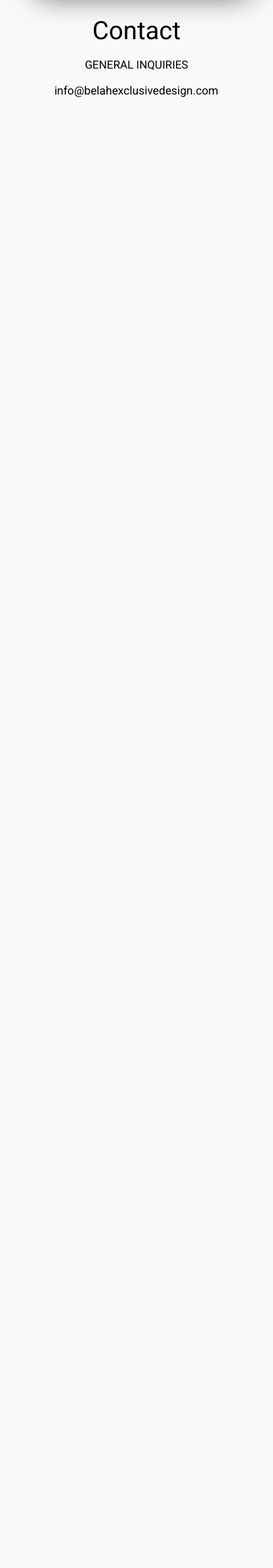
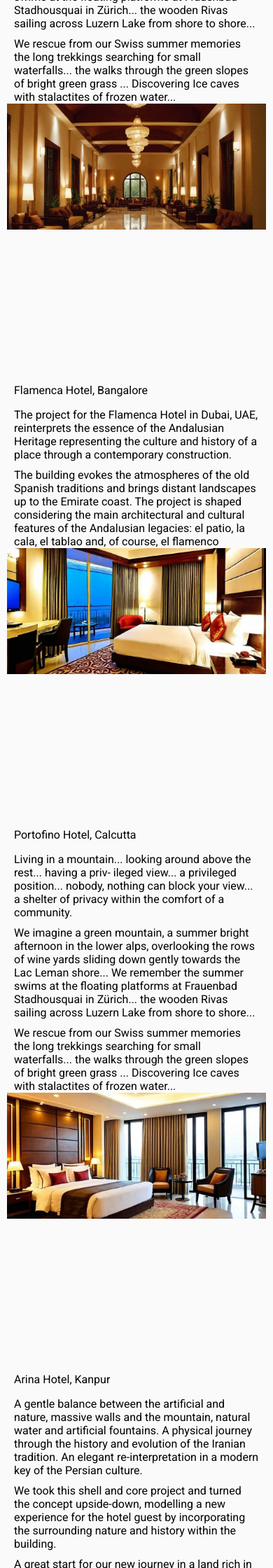
Before and after one commit to NausAlexus/Dimon-moget, a PHP site: page / in a window 390 px wide. Shown: the part 3400-5640 px from the top of the page at 70% size. Before the commit the page ends 3539 px from the top, so only its background shows below. Run offline with PHP 8.4, Linux system fonts and the light colour scheme.

Commit message:
gfhfghfgh

```diff
--- a/css/style.css
+++ b/css/style.css
@@ -290,7 +290,11 @@
     margin-top: 10px;
     object-fit: cover;
 }
-
+.content-info-text {
+    display: flex;
+    flex-direction: column;
+    gap: 10px;
+}
 .country-hotels-img{
     width: 100%;
     height: 100%;
--- a/index.html
+++ b/index.html
@@ -15,7 +15,12 @@
 <body>
 
     <header>
-        <h1 class='header-name'>ArchiHarmony</h1>
+        <div class="nav-content">
+            <h1 class='header-name'>ArchiHarmony</h1>
+            <nav>
+
+            </nav>
+        </div>
         <div class="header-backgrounds">
             <img class='header-background' src="img/header-bg.webp" alt="Background" />
             <a class='header-btn' href='https://www.flickr.com/photos/ivlualizeu/albums/72177720319105929/' target='_blank' rel='noopener noreferrer'>More</a>
@@ -41,8 +46,59 @@
             <div class="Projects">
                 <h2 class="projects-title">Residential Projects</h2>
                 <div class="slider">
-
+                    <div class="slide">
+                        <img src="img/project-1.jpg" alt="Project 1" />
+                        <h3>Royal Mirage Villa</h3>
+                        <p>Mumbai, 2021</p>
+                    </div>
+                    <div class="slide">
+                        <img src="img/project-2.jpg" alt="Project 2" />
+                        <h3>Conservatorium apartment</h3>
+                        <p>Delhi, 2020</p>
+                    </div>
+                    <div class="slide">
+                        <img src="img/project-3.jpg" alt="Project 3" />
+                        <h3>Arabian Red</h3>
+                        <p>Bangalore, 2022</p>
+                    </div>
+                    <div class="slide">
+                        <img src="img/project-4.jpg" alt="Project 4" />
+                        <h3>Domestic Cenote</h3>
+                        <p>Calcutta, 2019</p>
+                    </div>
+                    <div class="slide">
+                        <img src="img/project-5.jpg" alt="Project 5" />
+                        <h3>Villa Ibiza</h3>
+                        <p>Chennai, 2023</p>
+                    </div>
+                    <div class="slide">
+                        <img src="img/project-6.jpg" alt="Project 6" />
+                        <h3>Villa Smama</h3>
+                        <p>Hyderabad, 2018</p>
+                    </div>
+                    <div class="slide">
+                        <img src="img/project-7.jpg" alt="Project 7" />
+                        <h3>Villa Las Gabias</h3>
+                        <p>Ahmedabad, 2021</p>
+                    </div>
+                    <div class="slide">
+                        <img src="img/project-8.jpg" alt="Project 8" />
+                        <h3>Villa Celeste</h3>
+                        <p>Pune, 2023</p>
+                    </div>
+                    <div class="slide">
+                        <img src="img/project-9.jpg" alt="Project 9" />
+                        <h3>Flying Carpet Villa</h3>
+                        <p>Surat, 2022</p>
+                    </div>
+                    <div class="slide">
+                        <img src="img/project-10.jpg" alt="Project 10" />
+                        <h3>Four Elements Villa</h3>
+                        <p>Kanpur, 2016</p>
+                    </div>
                 </div>
+                <button class="prev" onclick="changeSlide(-1)">&#10094;</button>
+                <button class="next" onclick="changeSlide(1)">&#10095;</button>
             </div>
         </section>
 
@@ -64,29 +120,86 @@
             </div>
             <h2 class="projects-title hospital-title">Hospitality Projects</h2>
             <div class="projects-hospital-content">
+
                 <div class="country-hotels">
                     <div class="content-country">
-                      <p>Floating Venice Hotel, Dubai</p>
-                      <a
-                        class="hospital-btn"
-                        href={props.link}
-                        target="_blank"
-                        rel="noopener noreferrer"
-                      >
-                        More
-                      </a>
+                      <p>Floating Venice Hotel, Mumbai</p>
                     </div>
                     <div class="content-info">
 
-                        <div>
+                        <div class="content-info-text">
                             <p>Venice is probably the most famous and iconic city in the world, one of the oldest artificial islands ever built. For more than 15 centuries Venice has stood as a testament to construction innovation and technology, but also art, architecture and luxury lifestyle.</p>
                             <p>Venice is more than just a location, it’s a way of life, a unique state of mind, a city with a very delicate balance between water and land, nature and technology, traditional and contemporary art and events.</p>
                             <p>With the Submerged Venice we are proposing and enhancing this way of life. The project is a floating masterplan with a built-up area of 70,000 m2, that includes 20,000 m2 of underwater experience directly open to the ocean. A new way to experience the relationship between man and water.</p>
                         </div>
 
                     </div>
-                    <img src="img/header-bg.webp" alt="Floating Venice Hotel, Dubai" class="country-hotels-img"/>
+                    <img src="img/hospital-1.jpg" alt="Floating Venice Hotel, Mumbai" class="country-hotels-img"/>
                 </div>
+
+                <div class="country-hotels">
+                    <div class="content-country">
+                      <p>Swiss Hotel, Delhi</p>
+                    </div>
+                    <div class="content-info">
+
+                        <div class="content-info-text">
+                            <p>Living in a mountain... looking around above the rest... having a priv- ileged view... a privileged position... nobody, nothing can block your view... a shelter of privacy within the comfort of a community.</p>
+                            <p>We imagine a green mountain, a summer bright afternoon in the lower alps, overlooking the rows of wine yards sliding down gently towards the Lac Leman shore... We remember the summer swims at the floating platforms at Frauenbad Stadhousquai in Zürich... the wooden Rivas sailing across Luzern Lake from shore to shore...</p>
+                            <p>We rescue from our Swiss summer memories the long trekkings searching for small waterfalls... the walks through the green slopes of bright green grass ... Discovering Ice caves with stalactites of frozen water...</p>
+                        </div>
+
+                    </div>
+                    <img src="img/hospital-2.jpg" alt="Swiss Hotel, Delhi" class="country-hotels-img"/>
+                </div>
+
+                <div class="country-hotels">
+                    <div class="content-country">
+                      <p>Flamenca Hotel, Bangalore</p>
+                    </div>
+                    <div class="content-info">
+
+                        <div class="content-info-text">
+                            <p>The project for the Flamenca Hotel in Dubai, UAE, reinterprets the essence of the Andalusian Heritage representing the culture and history of a place through a contemporary construction.</p>
+                            <p>The building evokes the atmospheres of the old Spanish traditions and brings distant landscapes up to the Emirate coast. The project is shaped considering the main architectural and cultural features of the Andalusian legacies: el patio, la cala, el tablao and, of course, el flamenco</p>
+                        </div>
+
+                    </div>
+                    <img src="img/hospital-3.jpg" alt="Swiss Hotel, Delhi" class="country-hotels-img"/>
+                </div>
+
+                <div class="country-hotels">
+                    <div class="content-country">
+                      <p>Portofino Hotel, Calcutta</p>
+                    </div>
+                    <div class="content-info">
+
+                        <div class="content-info-text">
+                            <p>Living in a mountain... looking around above the rest... having a priv- ileged view... a privileged position... nobody, nothing can block your view... a shelter of privacy within the comfort of a community.</p>
+                            <p>We imagine a green mountain, a summer bright afternoon in the lower alps, overlooking the rows of wine yards sliding down gently towards the Lac Leman shore... We remember the summer swims at the floating platforms at Frauenbad Stadhousquai in Zürich... the wooden Rivas sailing across Luzern Lake from shore to shore...</p>
+                            <p>We rescue from our Swiss summer memories the long trekkings searching for small waterfalls... the walks through the green slopes of bright green grass ... Discovering Ice caves with stalactites of frozen water...</p>
+                        </div>
+
+                    </div>
+                    <img src="img/hospital-4.jpg" alt="Swiss Hotel, Delhi" class="country-hotels-img"/>
+                </div>
+
+                <div class="country-hotels">
+                    <div class="content-country">
+                      <p>Arina Hotel, Kanpur</p>
+                    </div>
+                    <div class="content-info">
+
+                        <div class="content-info-text">
+                            <p>A gentle balance between the artificial and nature, massive walls and the mountain, natural water and artificial fountains. A physical journey through the history and evolution of the Iranian tradition. An elegant re-interpretation in a modern key of the Persian culture.</p>
+                            <p>We took this shell and core project and turned the concept upside-down, modelling a new experience for the hotel guest by incorporating the surrounding nature and history within the building.</p>
+                            <p>A great start for our new journey in a land rich in cultural and historical inspiration.</p>
+                        </div>
+
+                    </div>
+                    <img src="img/hospital-5.jpg" alt="Swiss Hotel, Delhi" class="country-hotels-img"/>
+                </div>
+
             </div>
         </section>
 
@@ -98,13 +211,14 @@
             <div class='location-container'>
                 <h3 class='location-title'>Locations</h3>
                 <div class='location-img'>
-                    <a class='dubai-link' href="https://www.google.com/maps/@25.2008838,55.2705189,13z?entry=ttu&g_ep=EgoyMDI0MTAwOS4wIKXMDSoASAFQAw%3D%3D" target='_blank' rel="noopener noreferrer">
-                        <img class='dubai-img' src="https://i.ibb.co/sg5Qdcp/dubai.webp" alt="Dubai" />
+                    <a class='dubai-link' href="https://www.google.com/maps/place/J47G+4G7,+COD,+Kirby+Place,+Delhi+Cantonment,+New+Delhi,+Delhi+110010/@28.6127856,77.1237122,17z"  target='_blank' rel="noopener noreferrer">
+                        <img class='dubai-img' src="img/map-delhi.jpg" alt="Delhi" />
                     </a>
-                    <a class='madrid-link' href="https://www.google.com/maps/@40.414293,-3.7055047,13.75z?entry=ttu&g_ep=EgoyMDI0MTAwOS4wIKXMDSoASAFQAw%3D%3D"  target='_blank' rel="noopener noreferrer">
-                        <img class='madrid-img' src="https://i.ibb.co/2dj8KNb/madrid.webp" alt="Madrid"/>
+                    <a class='madrid-link' href="https://www.google.com/maps/place/95,+Sabale+Nagar,+Kurla,+Mumbai,+Maharashtra+400089/@19.0706896,72.8850411,17z" target='_blank' rel="noopener noreferrer">
+                        <img class='madrid-img' src="img/map-mumbai.jpg" alt="Mumbai"/>
                     </a>
                 </div>
+
             </div>
         </section>
 
```
Also changed, not shown: other parts of css/style.css (+74 -0 lines), js/script.js (+19 -0 lines), img/hospital-1.jpg (added), img/hospital-2.jpg (added), img/hospital-3.jpg (added), img/hospital-4.jpg (added), img/hospital-5.jpg (added), img/map-delhi.jpg (added), img/map-mumbai.jpg (added), img/project-1.jpg (added), img/project-10.jpg (added), img/project-2.jpg (added), img/project-3.jpg (added), img/project-4.jpg (added), 5 more files.
